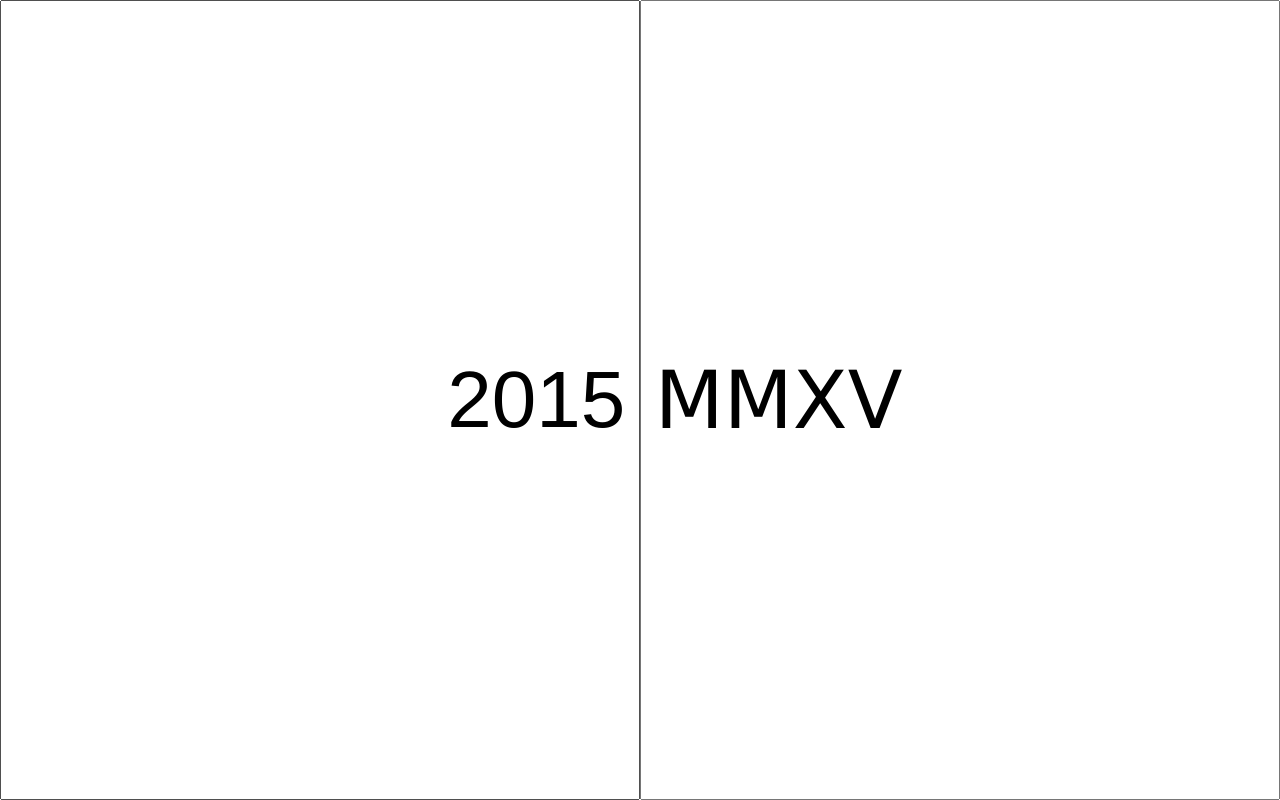
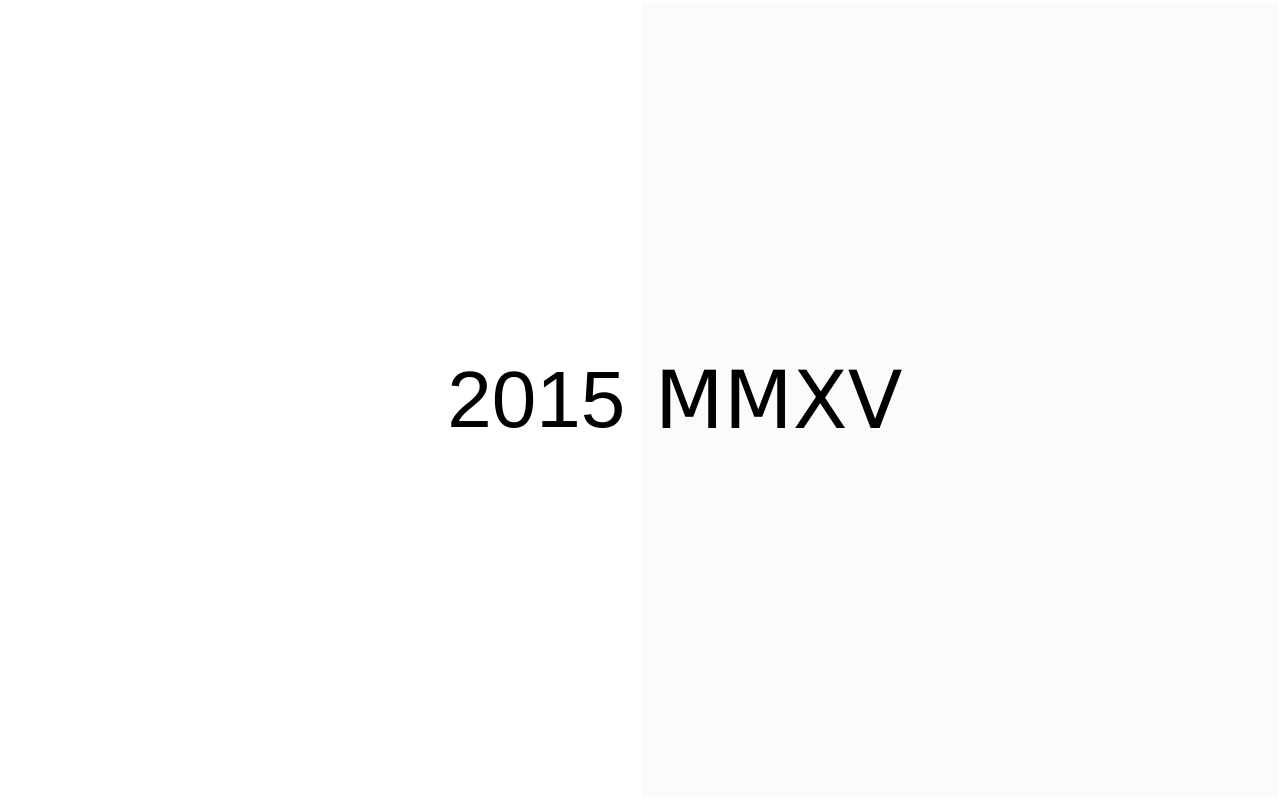
Before and after one commit to VovanR/arabic-roman-convert.js, a website: page example/index.html in a window 1280 px wide. Drawn offline with Linux system fonts and the light colour scheme.

Commit message:
Update Example styles

```diff
--- a/example/index.html
+++ b/example/index.html
@@ -23,9 +23,17 @@
             text-align: right;
             width: 50%;
             padding: 1%;
+            background-color: #fff;
+            border: 2px solid #fff;
+            transition: border ease 0.15s;
+            outline: none;
+        }
+        input:focus {
+            border-color: #ff3304;
         }
         #test-out {
             text-align: left;
+            background-color: #fbfbfb;
         }
         </style>
     </head>
```
